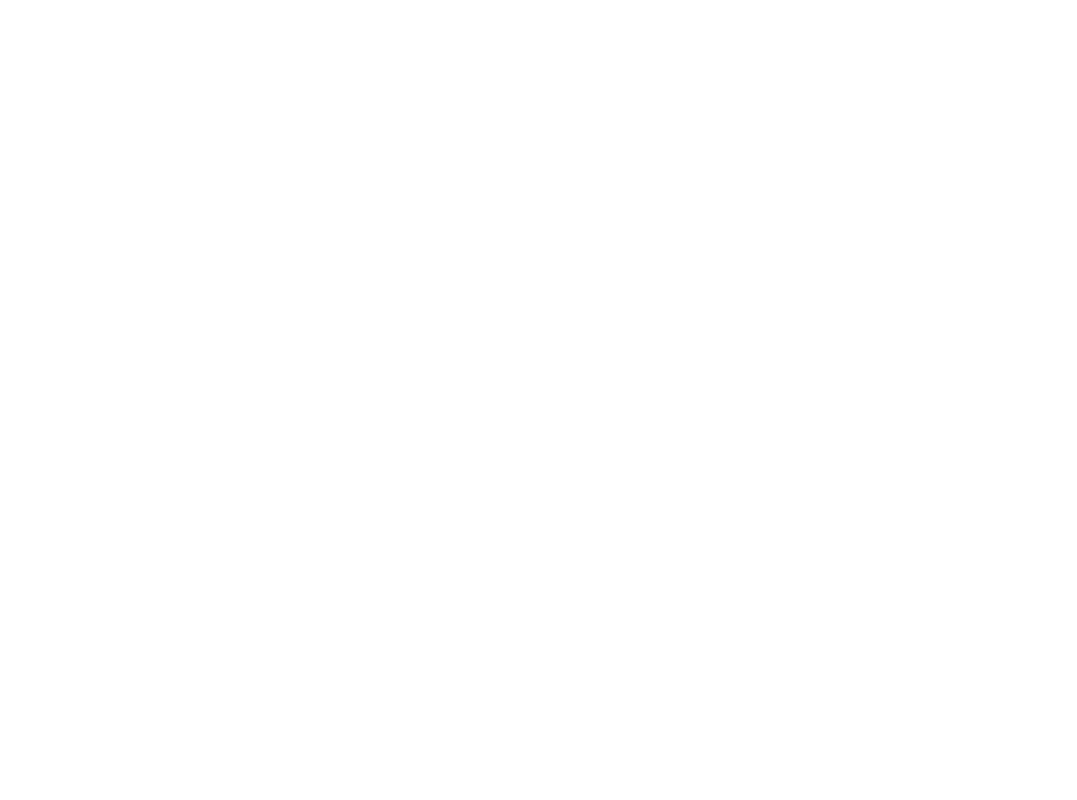
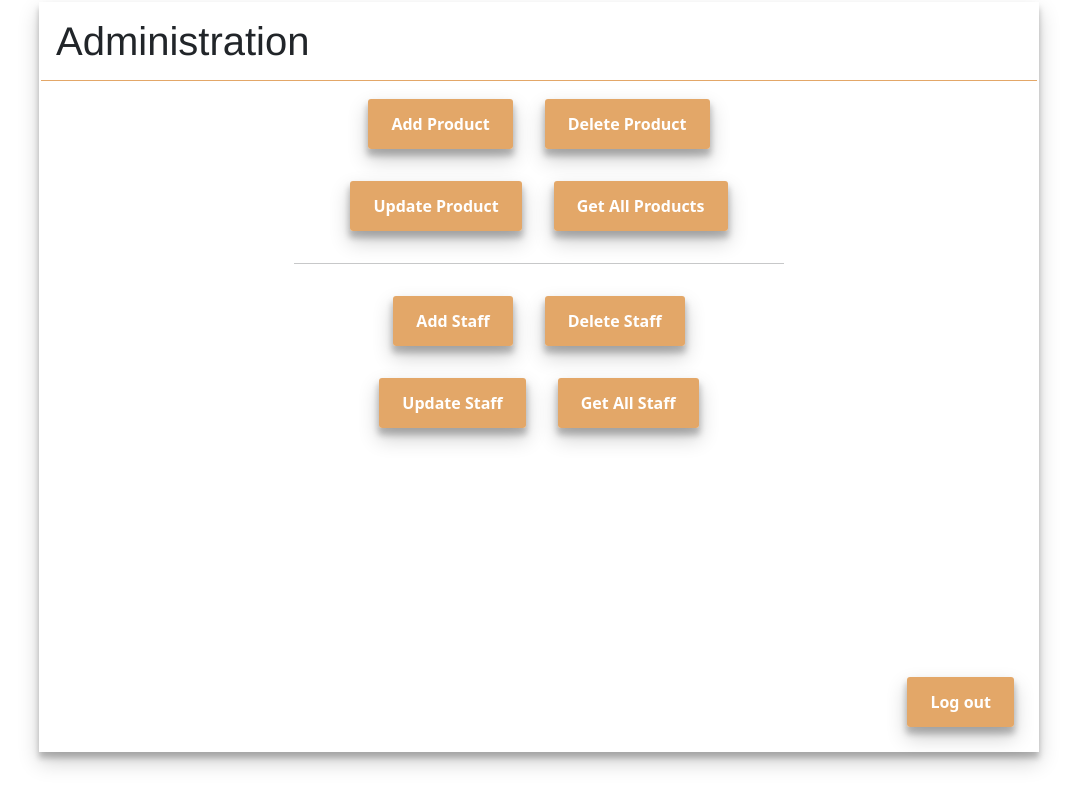
Before and after one commit to Luca1g40/Happlication, a React (Create React App) app in the folder src/frontend/frontendhapp/: page /administration in a window 1280 px wide. Before the commit this address had no page. Shown: the whole page, without its empty margins (101-1178 px from the left). Built offline with nearby package versions, Linux system fonts and the light colour scheme.

Commit message:
administration page toegevoegd

```diff
--- a/src/frontend/frontendhapp/src/App.js
+++ b/src/frontend/frontendhapp/src/App.js
@@ -11,6 +11,7 @@ import Staff from "./pages/HomePageStaff";
 import PersonalModule from "./pages/PersonalModule";
 import StaffDashboard from "./pages/StaffDashboard";
 import StaffModuleHomePagina from "./pages/StaffModuleHomePagina";
+import AdministrationPage from "./pages/AdministrationPage";
 
 function App() {
     return (
@@ -24,6 +25,7 @@ function App() {
             <Route path="claims" element={<PersonalModule/>}/>
             <Route path="staffDashboard" element={<StaffDashboard/>}/>
             <Route path="staffmodule" element={<StaffModuleHomePagina/>}/>
+            <Route path="administration" element={<AdministrationPage/>}/>
         </Routes>
     )
 
--- /dev/null
+++ b/src/frontend/frontendhapp/src/pages/AdministrationPage.jsx
@@ -0,0 +1,27 @@
+import React from "react";
+import "../styles/StaffModuleHomePagina.css"
+import {Link} from "react-router-dom";
+
+
+export default function AdministrationPage() {
+    return (
+        <>
+            <div className="staffModuleHomePagina_container">
+                <h1>Administration</h1>
+                <div className="container2">
+                    <Link className="button homeModule_bt_space" to="">Add Product</Link>
+                    <Link className="button homeModule_bt_space" to="">Delete Product</Link>
+                    <Link className="button homeModule_bt_space" to="">Update Product</Link>
+                    <Link className="button homeModule_bt_space" to="">Get All Products</Link>
+                    <hr/>
+                    <Link className="button homeModule_bt_space" to="">Add Staff</Link>
+                    <Link className="button homeModule_bt_space" to="">Delete Staff</Link>
+                    <Link className="button homeModule_bt_space" to="">Update Staff</Link>
+                    <Link className="button homeModule_bt_space" to="">Get All Staff</Link>
+                    <Link className="button position-absolute bottom-0 end-0 m-4" to="/staff">Log out</Link>
+
+                </div>
+            </div>
+        </>
+    );
+}
--- a/src/frontend/frontendhapp/src/pages/StaffModuleHomePagina.jsx
+++ b/src/frontend/frontendhapp/src/pages/StaffModuleHomePagina.jsx
@@ -7,12 +7,12 @@ export default function StaffModuleHomePagina() {
     return (
         <>
             <div className="staffModuleHomePagina_container">
-                <h1>Staff Module Home Pagina</h1>
+                <h1></h1>
                 <div className="container2">
                     <Link className="button homeModule_bt_space" to="/">Home</Link>
                     <Link className="button homeModule_bt_space" to="/orders">Keuken</Link>
                     <Link className="button homeModule_bt_space" to="/orders">Bar</Link>
-                    <Link className="button homeModule_bt_space" to="">Voorraad Beheer</Link>
+                    <Link className="button homeModule_bt_space" to="/administration">Voorraad Beheer</Link>
                     <Link className="button position-absolute bottom-0 end-0 m-4" to="/staff">Log out</Link>
 
 
```
